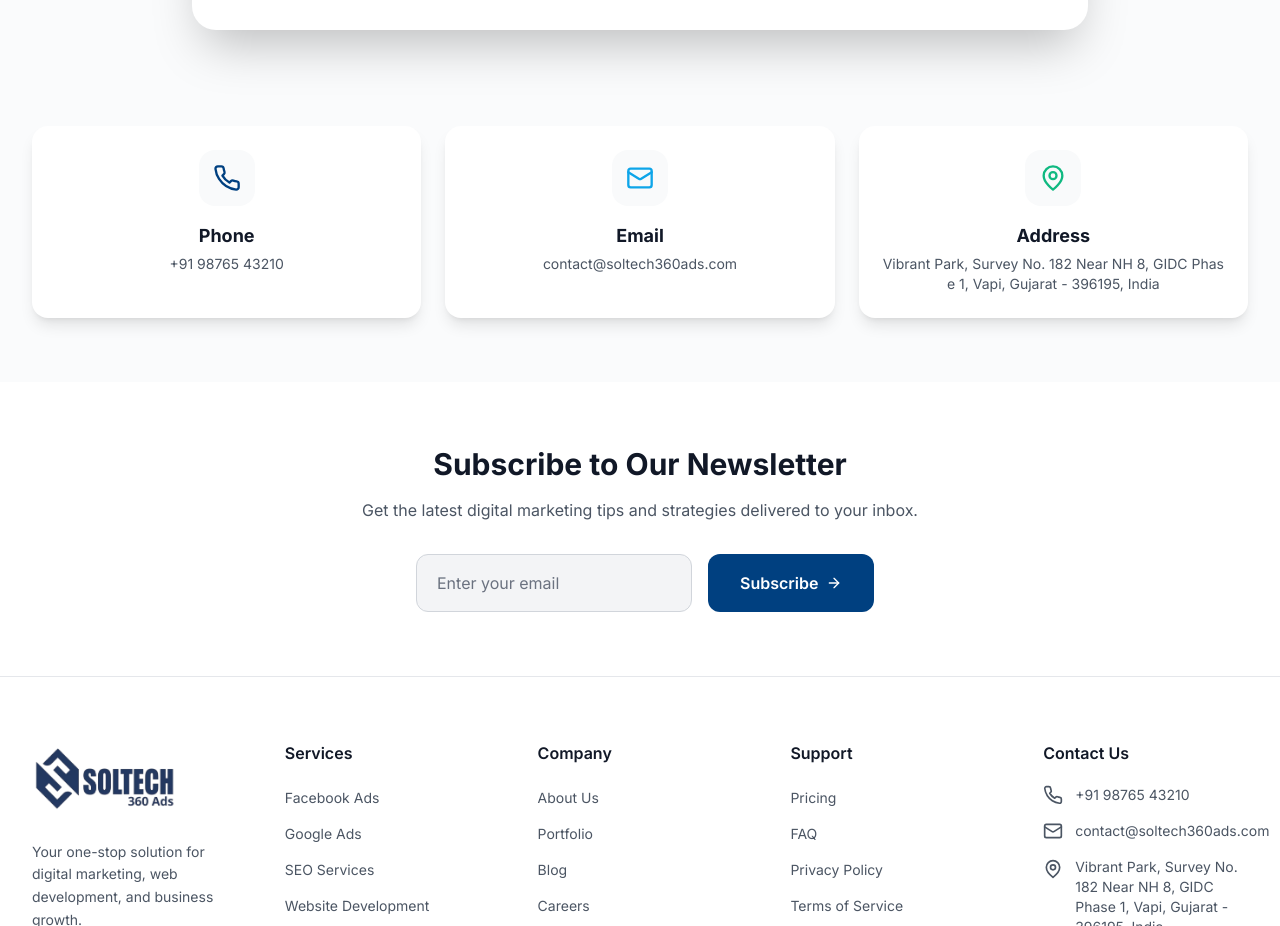
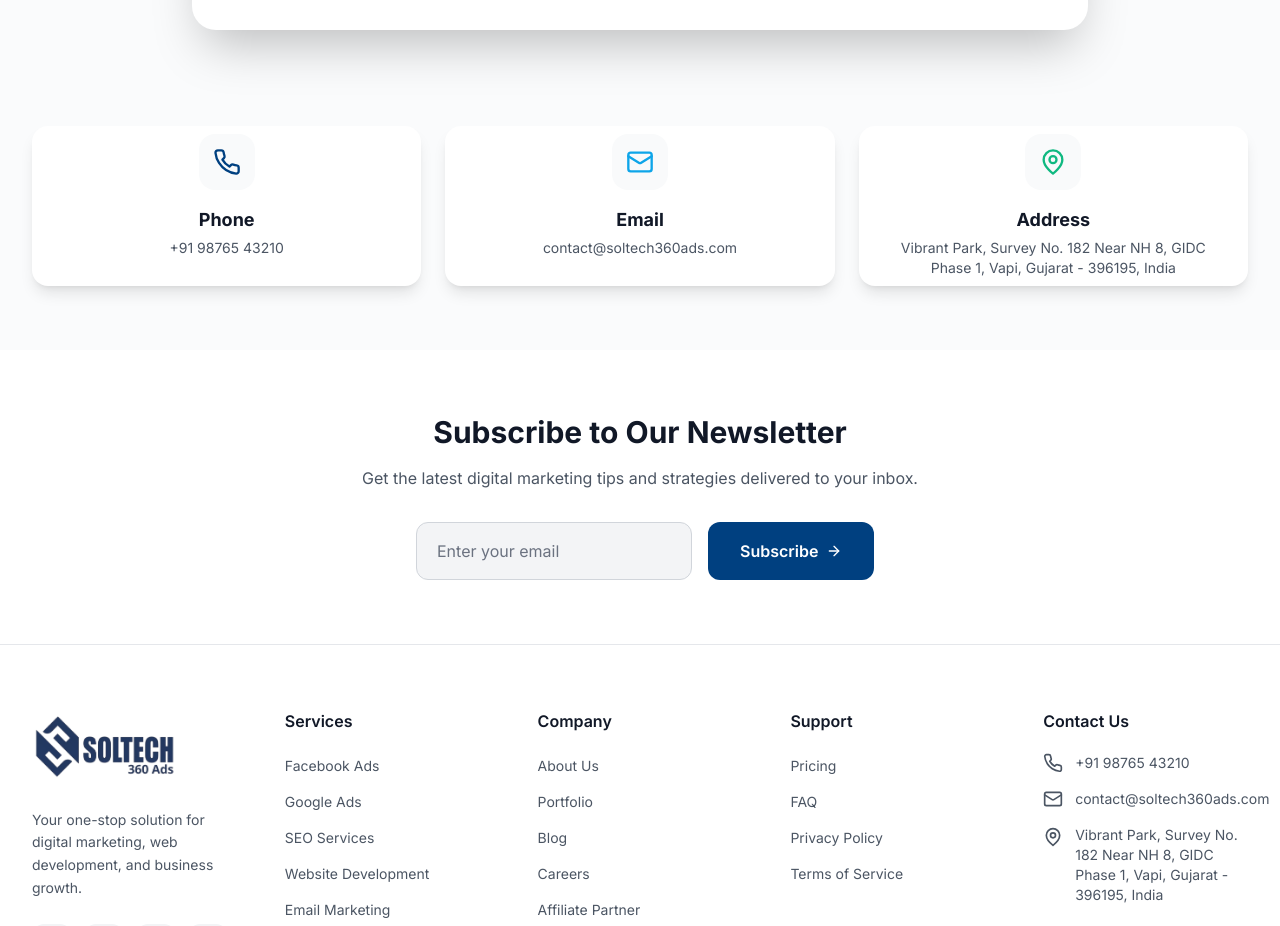
Before and after one commit to Soltech007/Soltech360ads, a Next.js app: page /contact in a window 1280 px wide. Shown: the part 1520-2446 px from the top of the page. Built offline with nearby package versions, Linux system fonts and the light colour scheme.

Commit message:
added blogs images

```diff
--- a/src/components/Contact/Contact.tsx
+++ b/src/components/Contact/Contact.tsx
@@ -34,7 +34,13 @@ const contactInfo = [
   {
     icon: MapPin,
     title: "Address",
-    value: "Vibrant Park, Survey No. 182 Near NH 8, GIDC Phase 1, Vapi, Gujarat - 396195, India",
+   value: (
+  <>
+    Vibrant Park, Survey No. 182 Near NH 8, GIDC <br />
+    Phase 1, Vapi, Gujarat - 396195, India
+  </>
+)
+    ,
     link: "#",
     color: "#10b981",
   },
@@ -229,7 +235,7 @@ export default function ContactPage() {
                   whileInView={{ opacity: 1, y: 0 }}
                   viewport={{ once: true }}
                   transition={{ delay: index * 0.1 }}
-                  className="bg-white rounded-2xl p-6 shadow-lg hover:shadow-xl hover:-translate-y-1 transition-all duration-300 text-center group"
+                  className="bg-white rounded-2xl p-2 shadow-lg hover:shadow-xl hover:-translate-y-1 transition-all duration-300 text-center group"
                 > <div className="w-14 h-14 rounded-2xl bg-gray-50 flex items-center justify-center mx-auto mb-4 group-hover:scale-110 transition-transform duration-300">
                     <Icon className="w-7 h-7" style={{ color: info.color }} />
                   </div>
```
